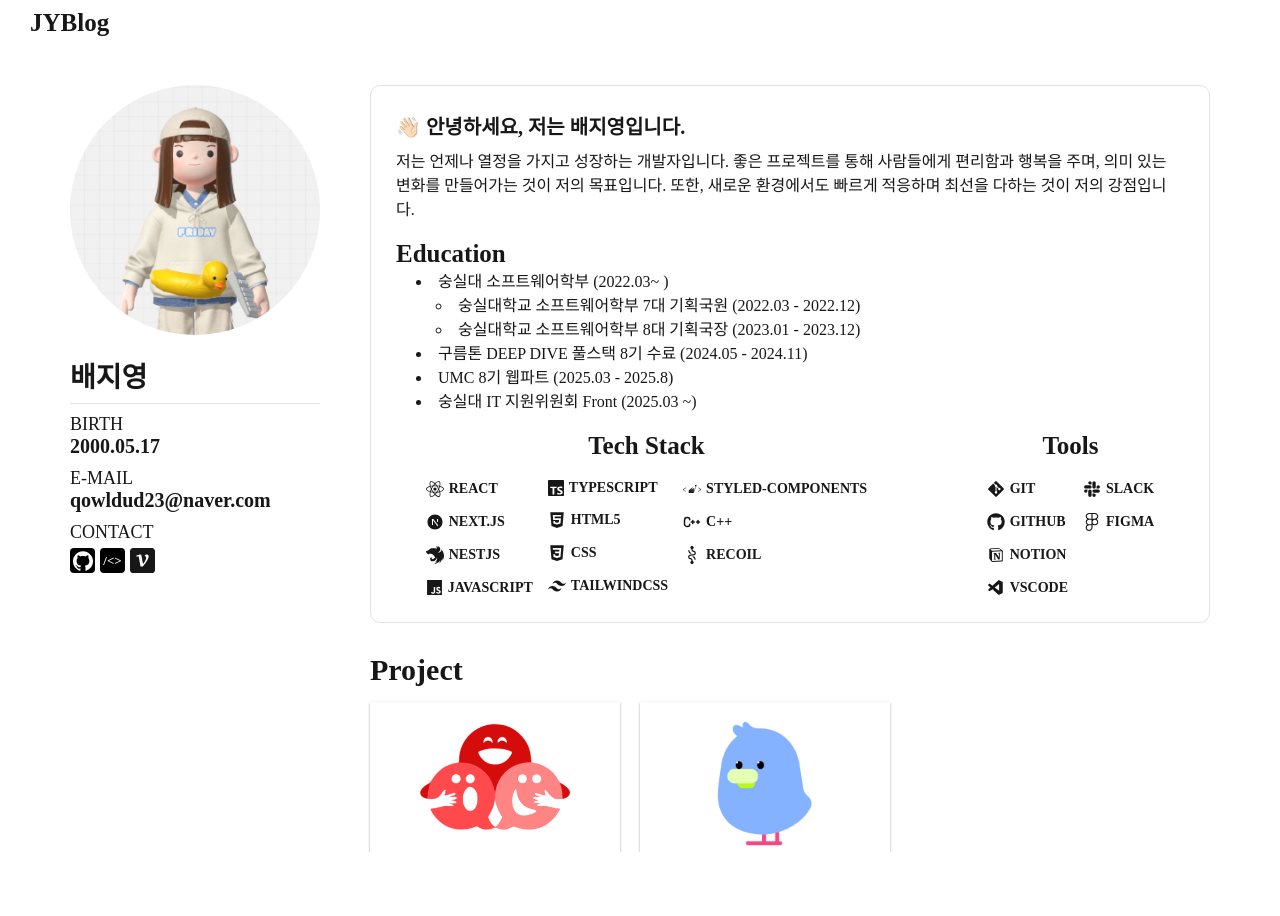
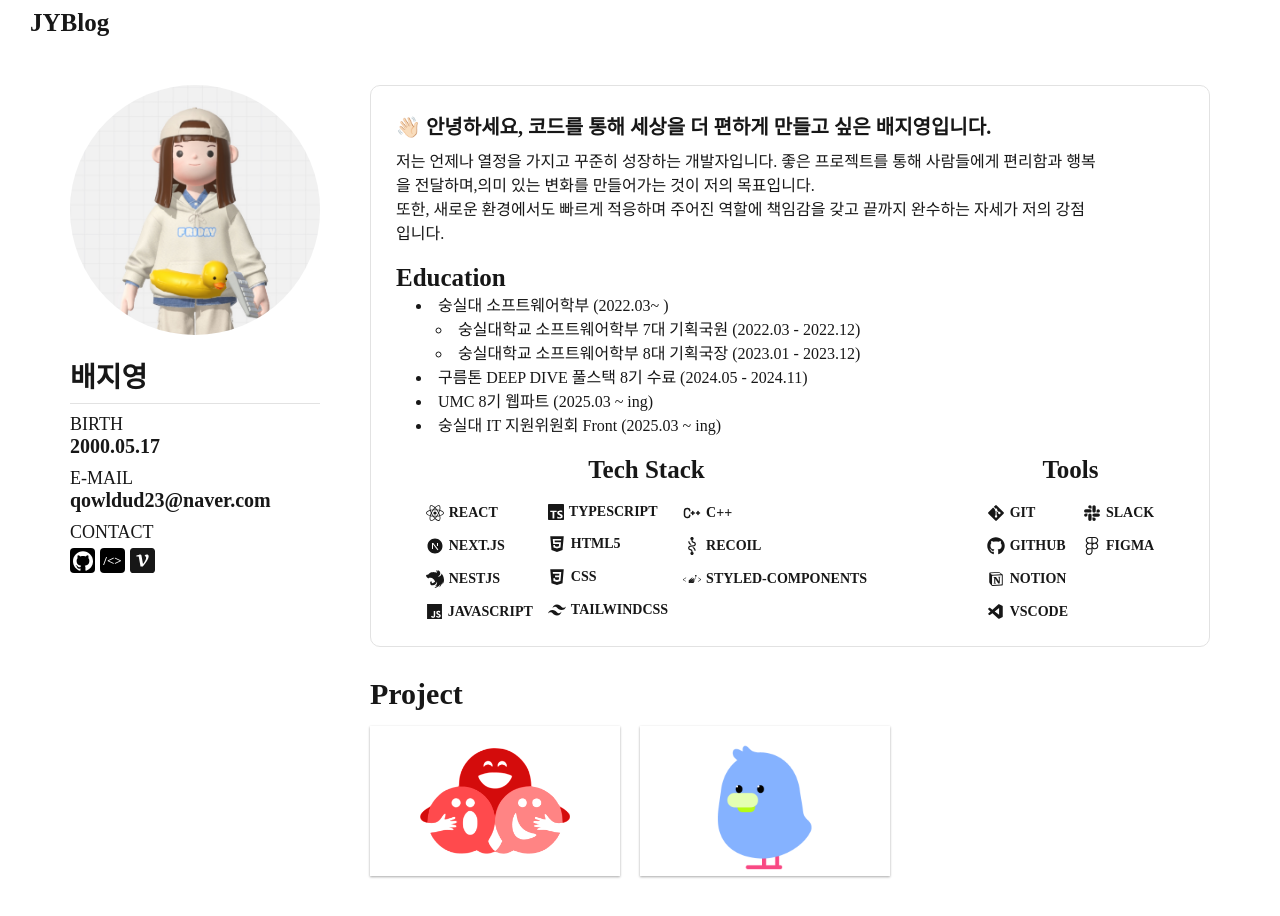
Before and after one commit to qowldud/JYBlog, a Next.js app: page / in a window 1280 px wide. Shown: the top 916 px of the page. Before the commit the page ends 892 px from the top, so only its background shows below. Built offline with nearby package versions, Linux system fonts and the light colour scheme.

Commit message:
feat: inpeak 기술 스택 추가

```diff
--- a/src/app/_components/Introduction/Introduction.module.scss
+++ b/src/app/_components/Introduction/Introduction.module.scss
@@ -26,6 +26,7 @@
 
   &__content {
     font-weight: 500;
+    max-width: 700px;
   }
 }
 
--- a/src/app/_components/Introduction/Introduction.tsx
+++ b/src/app/_components/Introduction/Introduction.tsx
@@ -7,13 +7,14 @@ function Introduction() {
     <div className={styles.container}>
       <div className={styles.container__introduction}>
         <div className={styles.container__title}>
-          👋🏻 안녕하세요, 저는 배지영입니다.
+          👋🏻 안녕하세요, 코드를 통해 세상을 더 편하게 만들고 싶은 배지영입니다.
         </div>
         <div className={styles.container__content}>
-          저는 언제나 열정을 가지고 성장하는 개발자입니다. 좋은 프로젝트를 통해
-          사람들에게 편리함과 행복을 주며, 의미 있는 변화를 만들어가는 것이 저의
-          목표입니다. 또한, 새로운 환경에서도 빠르게 적응하며 최선을 다하는 것이
-          저의 강점입니다.
+          저는 언제나 열정을 가지고 꾸준히 성장하는 개발자입니다. 좋은
+          프로젝트를 통해 사람들에게 편리함과 행복을 전달하며,의미 있는 변화를
+          만들어가는 것이 저의 목표입니다. <br />
+          또한, 새로운 환경에서도 빠르게 적응하며 주어진 역할에 책임감을 갖고
+          끝까지 완수하는 자세가 저의 강점입니다.
         </div>
       </div>
 
--- a/src/app/_components/education/Education.tsx
+++ b/src/app/_components/education/Education.tsx
@@ -20,8 +20,8 @@ function Education() {
             </li>
 
             <li>구름톤 DEEP DIVE 풀스택 8기 수료 (2024.05 - 2024.11)</li>
-            <li>UMC 8기 웹파트 (2025.03 - 2025.8)</li>
-            <li>숭실대 IT 지원위원회 Front (2025.03 ~)</li>
+            <li>UMC 8기 웹파트 (2025.03 ~ ing)</li>
+            <li>숭실대 IT 지원위원회 Front (2025.03 ~ ing)</li>
           </ul>
         </div>
       </div>
--- a/src/app/_components/stackContent/StackContent.tsx
+++ b/src/app/_components/stackContent/StackContent.tsx
@@ -40,9 +40,9 @@ function StackContent() {
             <IconButton name="TAILWINDCSS" icon={SiTailwindcss} />
           </div>
           <div className={styles.stackIcons__icon}>
-            <IconButton name="STYLED-COMPONENTS" icon={SiStyledcomponents} />
             <IconButton name="C++" icon={TbBrandCpp} />
             <IconButton name="RECOIL" icon={SiRecoil} />
+            <IconButton name="STYLED-COMPONENTS" icon={SiStyledcomponents} />
           </div>
         </div>
       </div>
--- a/src/app/page.module.scss
+++ b/src/app/page.module.scss
@@ -2,6 +2,7 @@
   display: flex;
   gap: 50px;
   overflow: scroll;
+  padding-bottom: 200px;
 
   &__contents {
     width: 100%;
--- a/src/style/globals.css
+++ b/src/style/globals.css
@@ -92,3 +92,14 @@ a {
 .content-wrapper {
   margin: 40px 70px;
 }
+
+/* 크롬, 엣지, 사파리 */
+.hide-scrollbar::-webkit-scrollbar {
+  display: none;
+}
+
+/* 파이어폭스 */
+.hide-scrollbar {
+  scrollbar-width: none; /* 스크롤바 너비 없앰 */
+  -ms-overflow-style: none; /* IE 10+ */
+}
```
Also changed, not shown: src/app/inpeak/_components/Content.tsx (+7 -0 lines).
